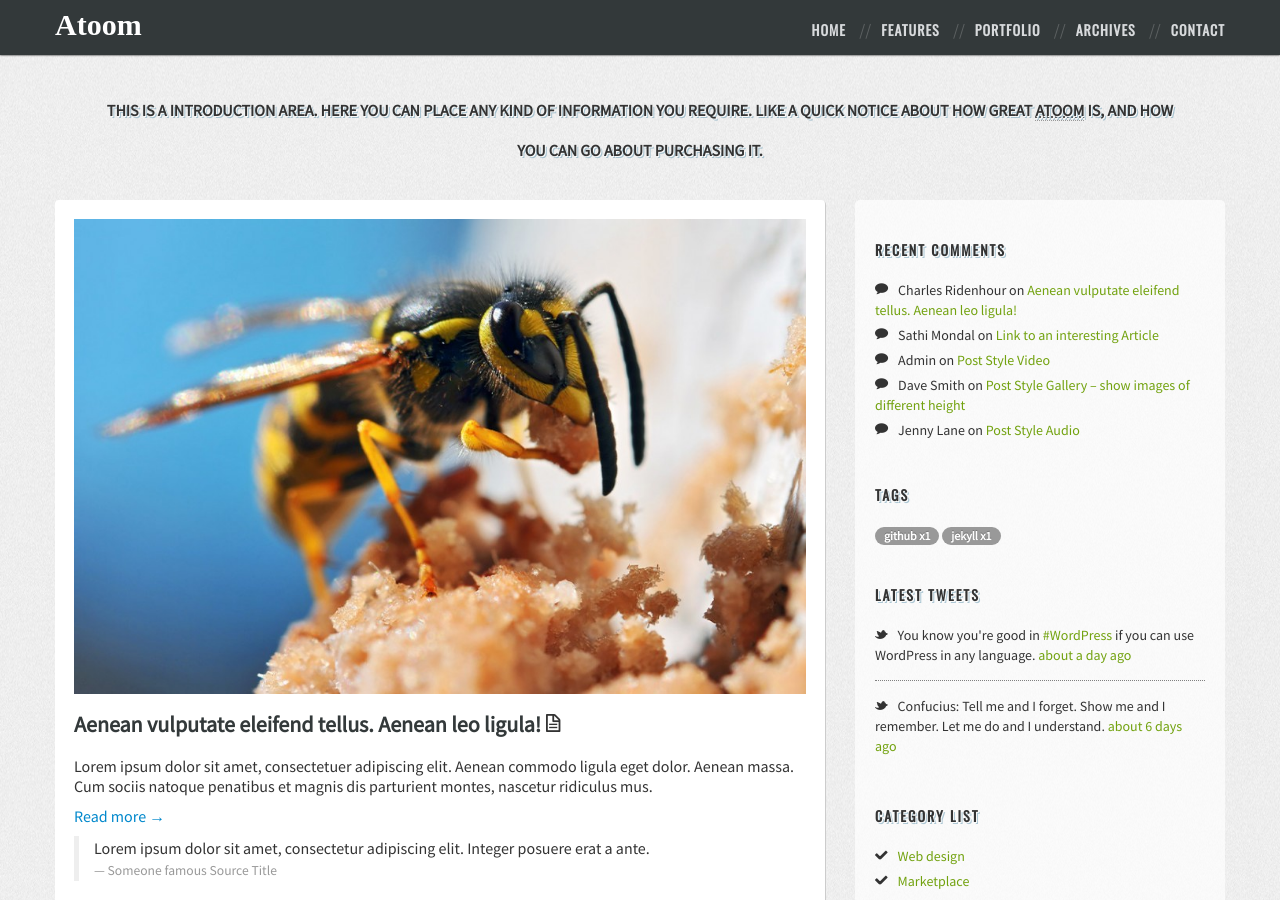
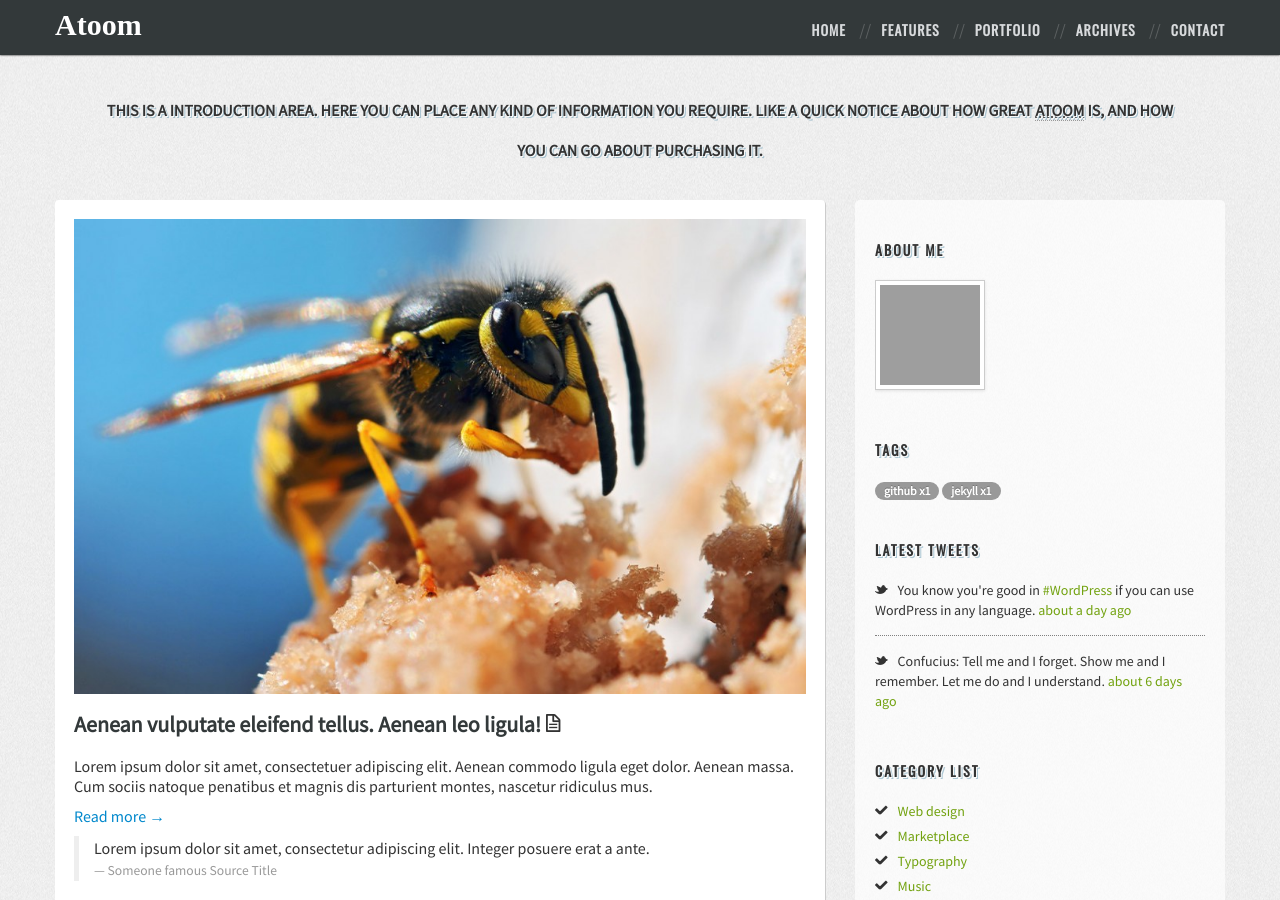
Before and after one commit to timbjames/timbjames.github.com, a Jekyll site: the page built from about.html, in a window 1280 px wide and 900 px high. Built offline with Jekyll 4.4.1, drawn with Linux system fonts in a browser that asks for light colours; nearby versions of some CDN libraries; some web fonts are replaced; library files that are not in the unit come from our copies; Markdown is read by kramdown in place of the engine named in the settings; grey boxes are pictures that could not be loaded.

Commit message:
added about me widget

```diff
--- a/_layouts/default.html
+++ b/_layouts/default.html
@@ -34,6 +34,7 @@
       <div class="row-fluid">
         <div id="side" class="span3">
           <a href="/about/" title="About me">
+            https://secure.gravatar.com/avatar/90be341248cbef8588bb15e3fa7679b2?s=16&d=mm
             <img id="logo" src="http://www.gravatar.com/avatar/78e6cdb8bf24413c4576e496e4d05fce?s=100" alt="Adam Ralph" width="100" height="100" />
           </a>
           <div id="site-description">
--- a/_layouts/layout.html
+++ b/_layouts/layout.html
@@ -274,6 +274,13 @@
                     <div class="widget-container">
 
                       <div class="widget">
+                        <h3 class="widget-title">About Me</h3>
+                        <p>
+                          <img src="https://secure.gravatar.com/avatar/90be341248cbef8588bb15e3fa7679b2s=100&d=mm" alt="Tim James" width="100" height="100" class="img-polaroid" />
+                        </p>
+                      </div>
+
+                      <!--<div class="widget">
                             <h3 class="widget-title">Recent Comments</h3>
                             <ul id="recentcomments" class="without-style">
                                 <li class="recentcomments">Charles Ridenhour on <a href="single.html" title="">Aenean vulputate eleifend tellus. Aenean leo ligula!</a></li>
@@ -282,7 +289,7 @@
                                 <li class="recentcomments">Dave Smith on <a href="single.html" title="">Post Style Gallery – show images of different height</a></li>
                                 <li class="recentcomments">Jenny Lane on <a href="single.html" title="">Post Style Audio</a></li>
                             </ul>
-                        </div>
+                        </div>-->
 
                         <div class="widget">
                             <h3 class="widget-title">Tags</h3>
```
